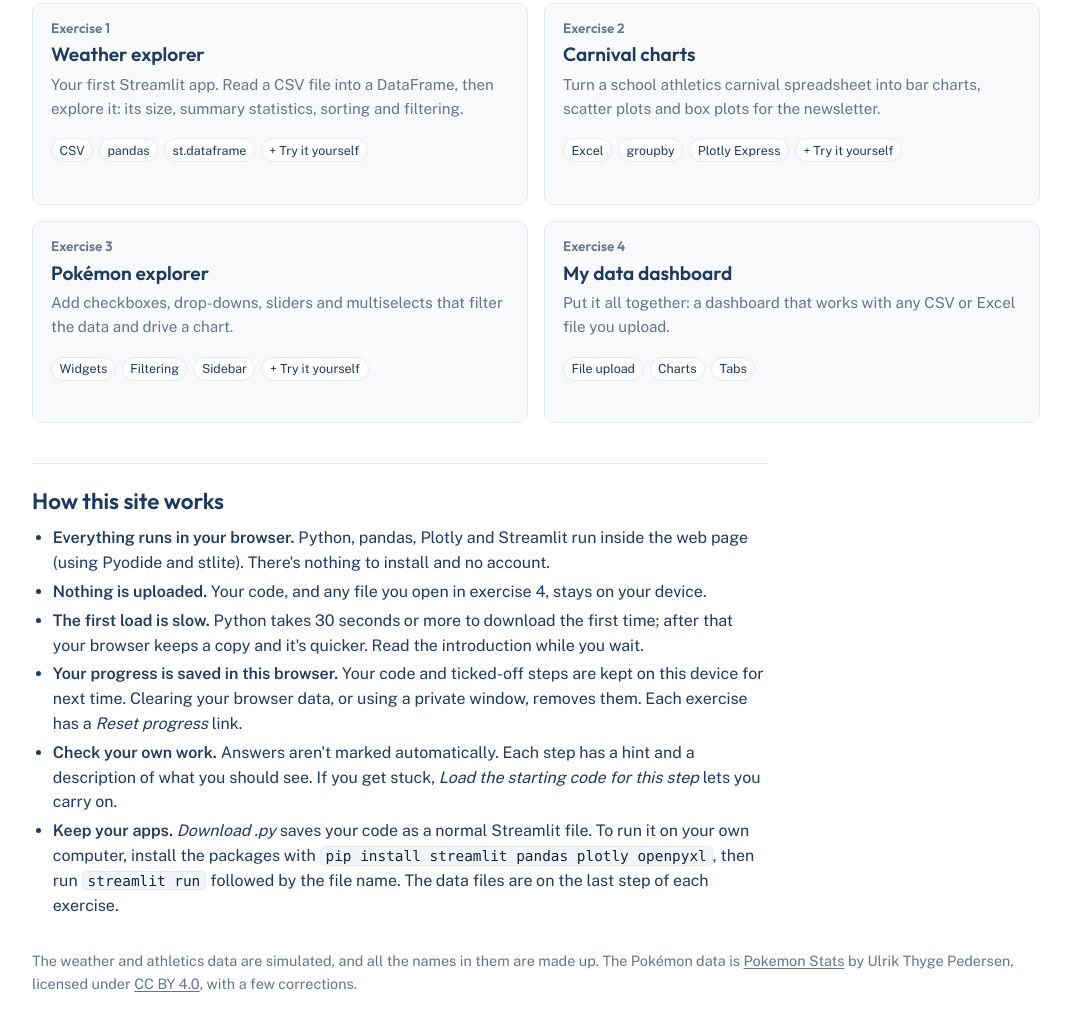
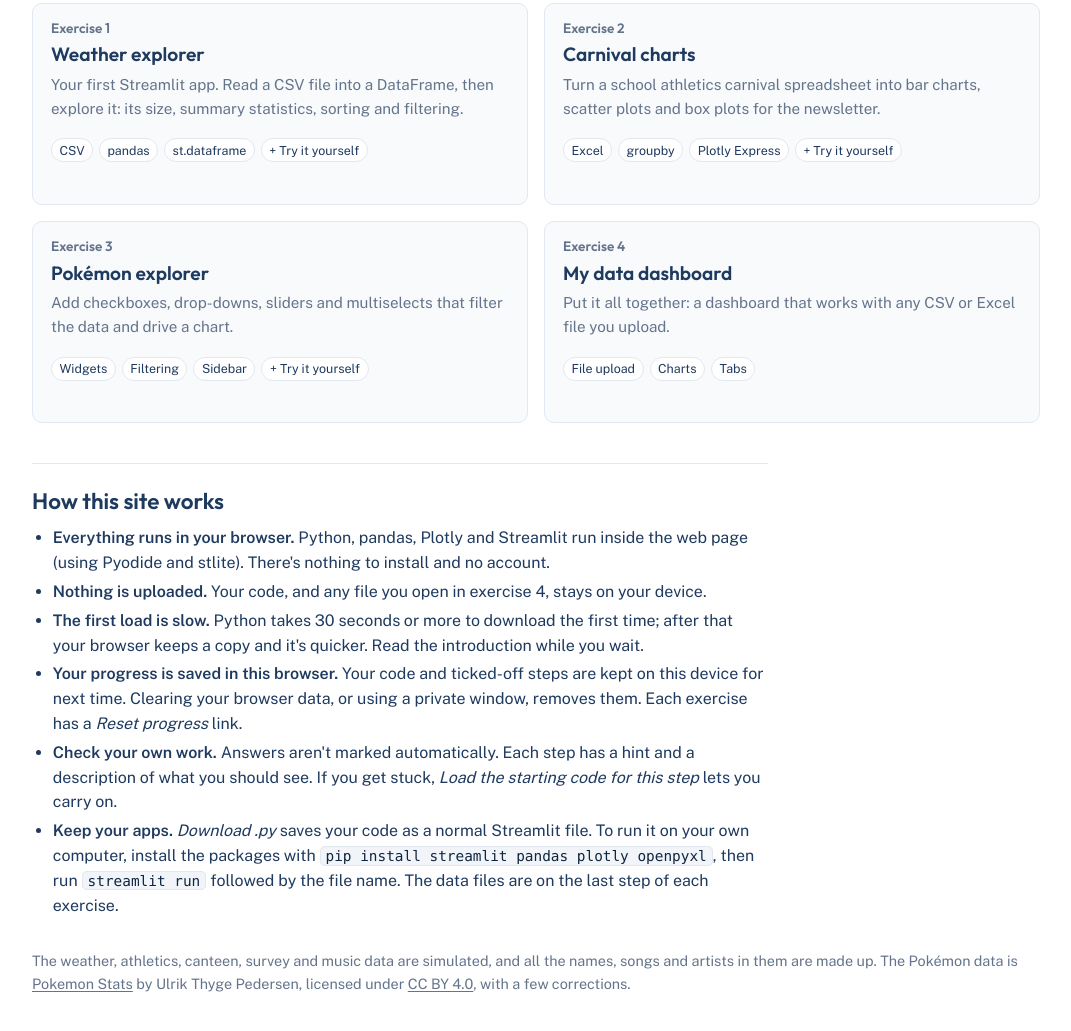
Before and after one commit to HeathmontDataAnalytics/streamlit_intro, a plain HTML site: page index.html in a window 1280 px wide. Shown: the part 222-1253 px from the top of the page, without its empty margins (104-1175 px from the left). Drawn offline with nearby package versions, Linux system fonts and the light colour scheme.

Commit message:
List all simulated datasets in the landing page footer
The footer only mentioned the weather and athletics data. It now also
covers the canteen, survey and music data used in Try it yourself.

Co-Authored-By: Claude Opus 5.5 <noreply@anthropic.com>

```diff
--- a/index.html
+++ b/index.html
@@ -59,7 +59,7 @@
     </ul>
   </section>
 
-  <p class="site-footer">The weather and athletics data are simulated, and all the names in them are made up. The Pokémon data is <a href="https://www.kaggle.com/datasets/ulrikthygepedersen/pokemon-stats">Pokemon Stats</a> by Ulrik Thyge Pedersen, licensed under <a href="https://creativecommons.org/licenses/by/4.0/">CC BY 4.0</a>, with a few corrections.</p>
+  <p class="site-footer">The weather, athletics, canteen, survey and music data are simulated, and all the names, songs and artists in them are made up. The Pokémon data is <a href="https://www.kaggle.com/datasets/ulrikthygepedersen/pokemon-stats">Pokemon Stats</a> by Ulrik Thyge Pedersen, licensed under <a href="https://creativecommons.org/licenses/by/4.0/">CC BY 4.0</a>, with a few corrections.</p>
 </main>
 
 <script>
```
